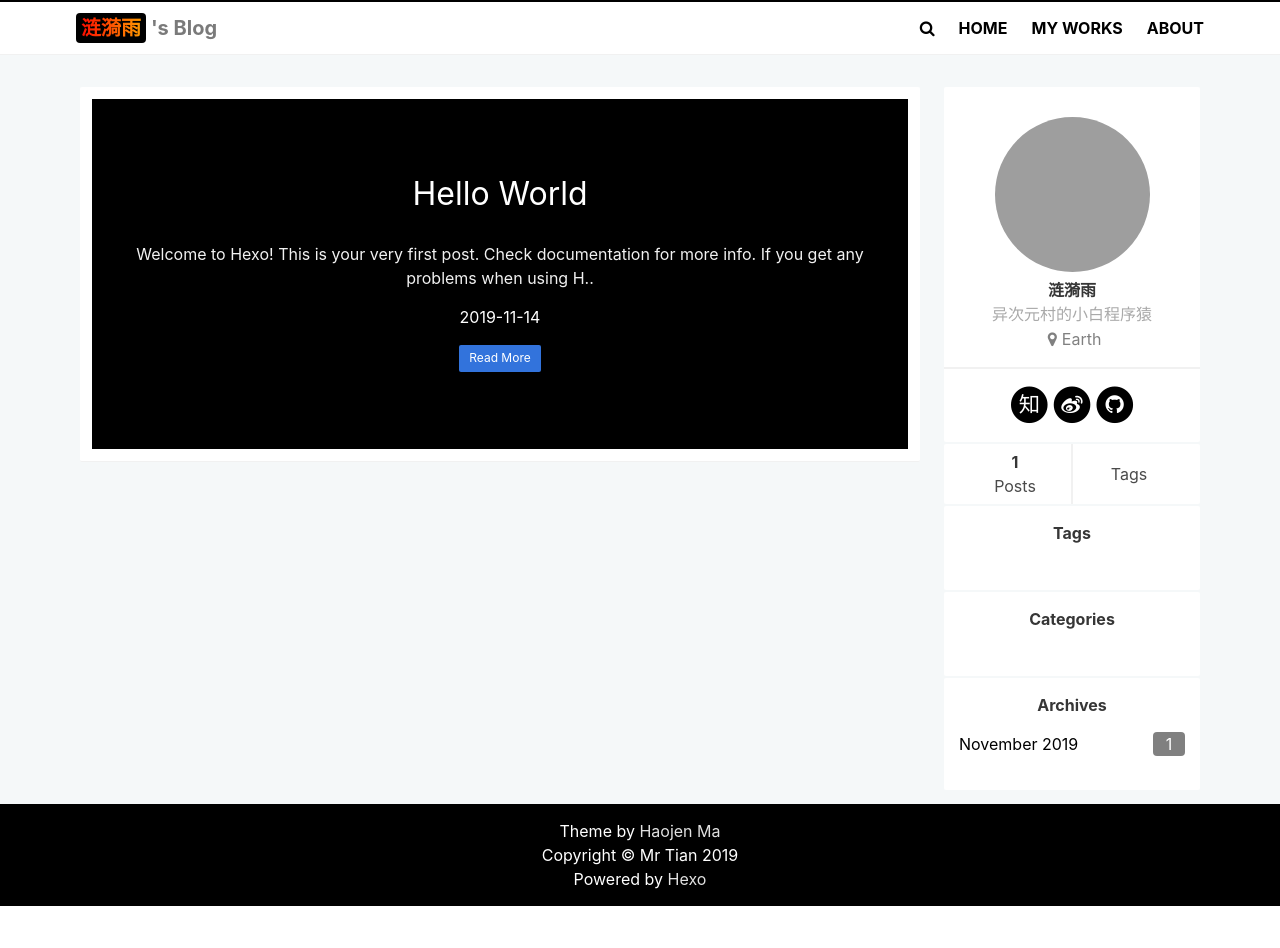
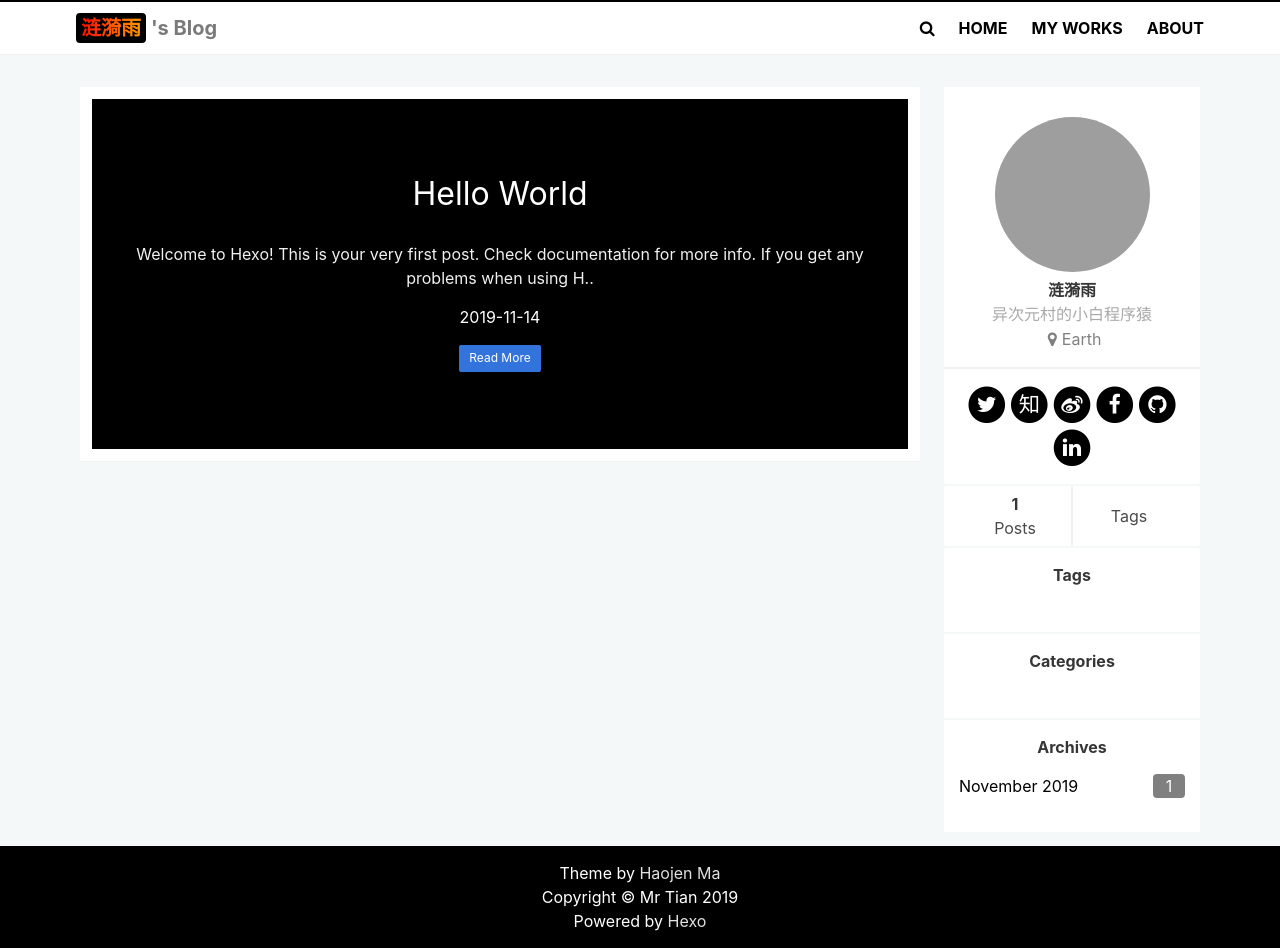
Before and after one commit to tshanwen/tshanwen.github.io, a plain HTML site: page index.html in a window 1280 px wide. Before the commit the page ends 906 px from the top, so only its background shows below. Drawn offline with nearby package versions, Linux system fonts and the light colour scheme; grey boxes are pictures that could not be loaded.

Commit message:
Site updated: 2019-11-14 21:52:40

```diff
--- a/index.html
+++ b/index.html
@@ -275,10 +275,19 @@
 
 
 
+                <li>
+                    <a target="_blank" href="https://twitter.com/https://weibo.com/u/5277075263?topnav=1&amp;wvr=6&amp;topsug=1&amp;is_all=1">
+                                        <span class="fa-stack fa-lg">
+                                            <i class="fa fa-circle fa-stack-2x"></i>
+                                            <i class="fa fa-twitter fa-stack-1x fa-inverse"></i>
+                                        </span>
+                    </a>
+                </li>
+
 
 
                 <li>
-                    <a target="_blank" href="https://www.zhihu.com/people/涟漪雨">
+                    <a target="_blank" href="https://www.zhihu.com/people/https://weibo.com/u/5277075263?topnav=1&amp;wvr=6&amp;topsug=1&amp;is_all=1">
                                         <span class="fa-stack fa-lg">
                                             <i class="fa fa-circle fa-stack-2x"></i>
                                             <i class="fa  fa-stack-1x fa-inverse">知</i>
@@ -289,7 +298,7 @@
 
 
                 <li>
-                    <a target="_blank" href="http://weibo.com/涟漪雨">
+                    <a target="_blank" href="http://weibo.com/https://weibo.com/u/5277075263?topnav=1&amp;wvr=6&amp;topsug=1&amp;is_all=1">
                                         <span class="fa-stack fa-lg">
                                             <i class="fa fa-circle fa-stack-2x"></i>
                                             <i class="fa fa-weibo fa-stack-1x fa-inverse"></i>
@@ -298,6 +307,15 @@
                 </li>
 
 
+
+                <li>
+                    <a target="_blank" href="https://www.facebook.com/https://weibo.com/u/5277075263?topnav=1&amp;wvr=6&amp;topsug=1&amp;is_all=1">
+                                        <span class="fa-stack fa-lg">
+                                            <i class="fa fa-circle fa-stack-2x"></i>
+                                            <i class="fa fa-facebook fa-stack-1x fa-inverse"></i>
+                                        </span>
+                    </a>
+                </li>
 
 
 
@@ -311,6 +329,15 @@
                 </li>
 
 
+
+                <li>
+                    <a target="_blank" href="https://www.linkedin.com/in/https://weibo.com/u/5277075263?topnav=1&amp;wvr=6&amp;topsug=1&amp;is_all=1">
+                                        <span class="fa-stack fa-lg">
+                                            <i class="fa fa-circle fa-stack-2x"></i>
+                                            <i class="fa fa-linkedin fa-stack-1x fa-inverse"></i>
+                                        </span>
+                    </a>
+                </li>
 
             </ul>
         </div>
```
